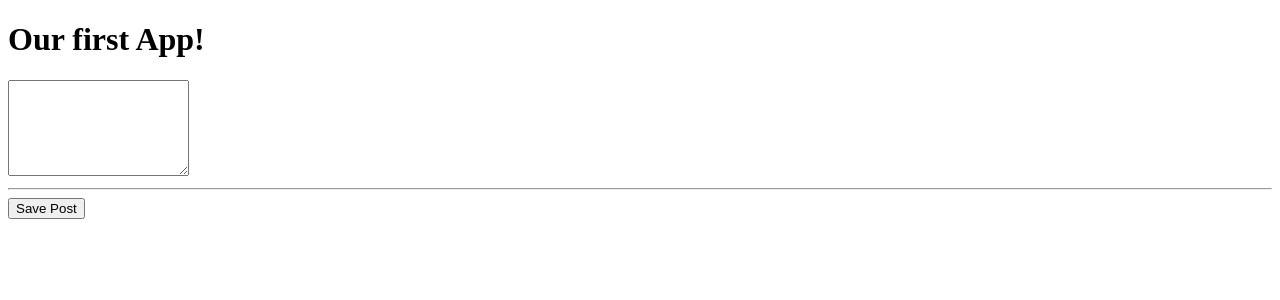
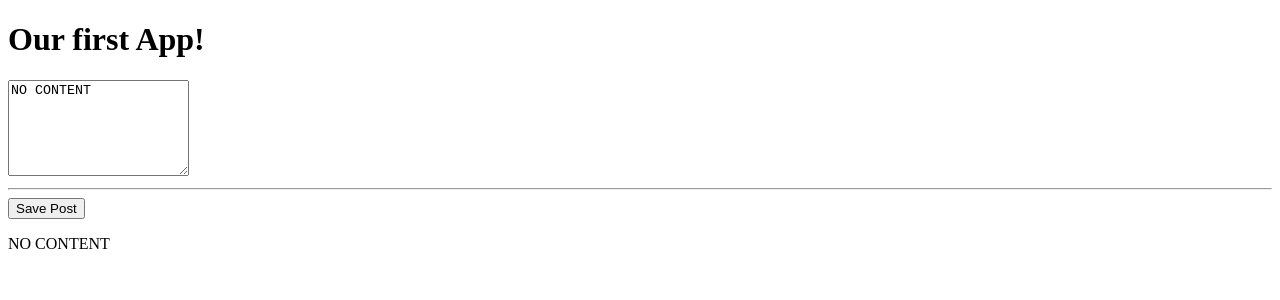
Before and after one commit to Truper63/blog-mean, an Angular app: page / in a window 1280 px wide. Shown: the top 300 px of the page. Built offline with nearby package versions, Linux system fonts and the light colour scheme.

Commit message:
2.18 Outputting content

```diff
--- a/src/app/posts/post-create/post-create.component.html
+++ b/src/app/posts/post-create/post-create.component.html
@@ -1,3 +1,4 @@
-<textarea rows="6"></textarea>
+<textarea rows="6" [value]="newPost"></textarea>
 <hr />
 <button (click)="onAddPost()">Save Post</button>
+<p>{{ newPost }}</p>
--- a/src/app/posts/post-create/post-create.component.ts
+++ b/src/app/posts/post-create/post-create.component.ts
@@ -5,7 +5,9 @@
   templateUrl: './post-create.component.html',
 })
 export class PostCreateComponent {
+  newPost = 'NO CONTENT';
+
   onAddPost() {
-    alert('post added');
+    this.newPost = "The user's post";
   }
 }
```
